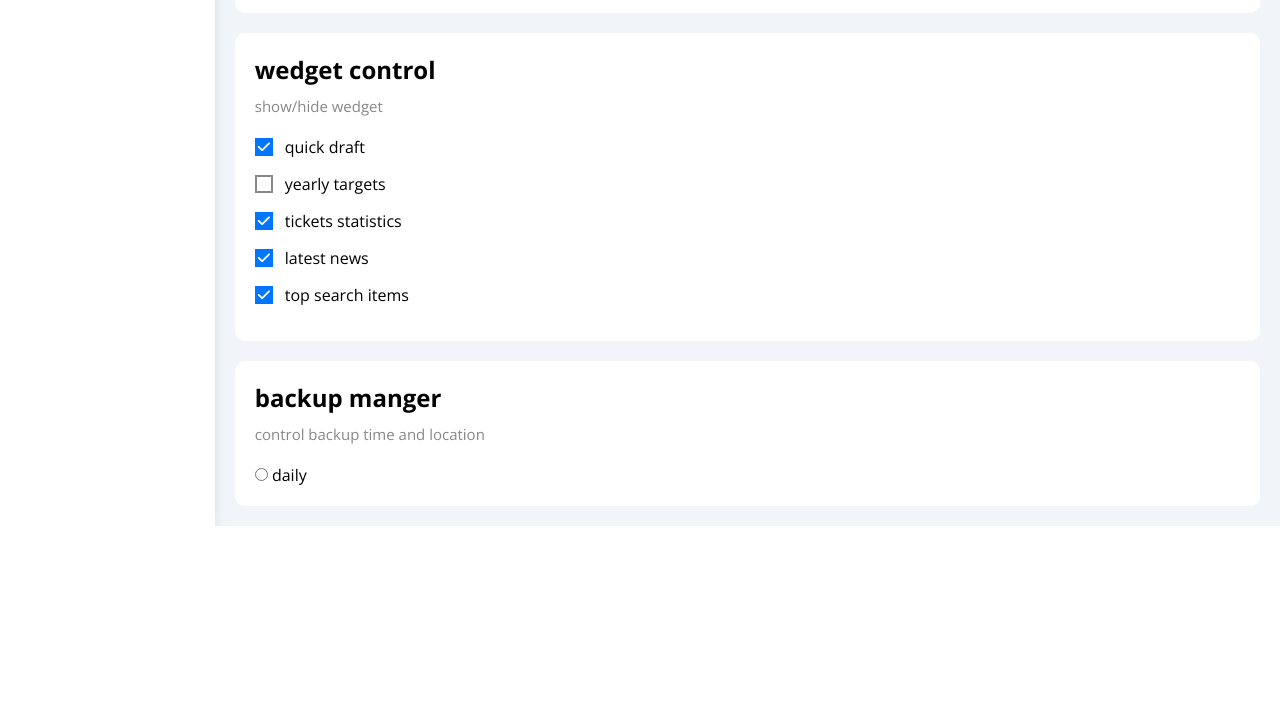
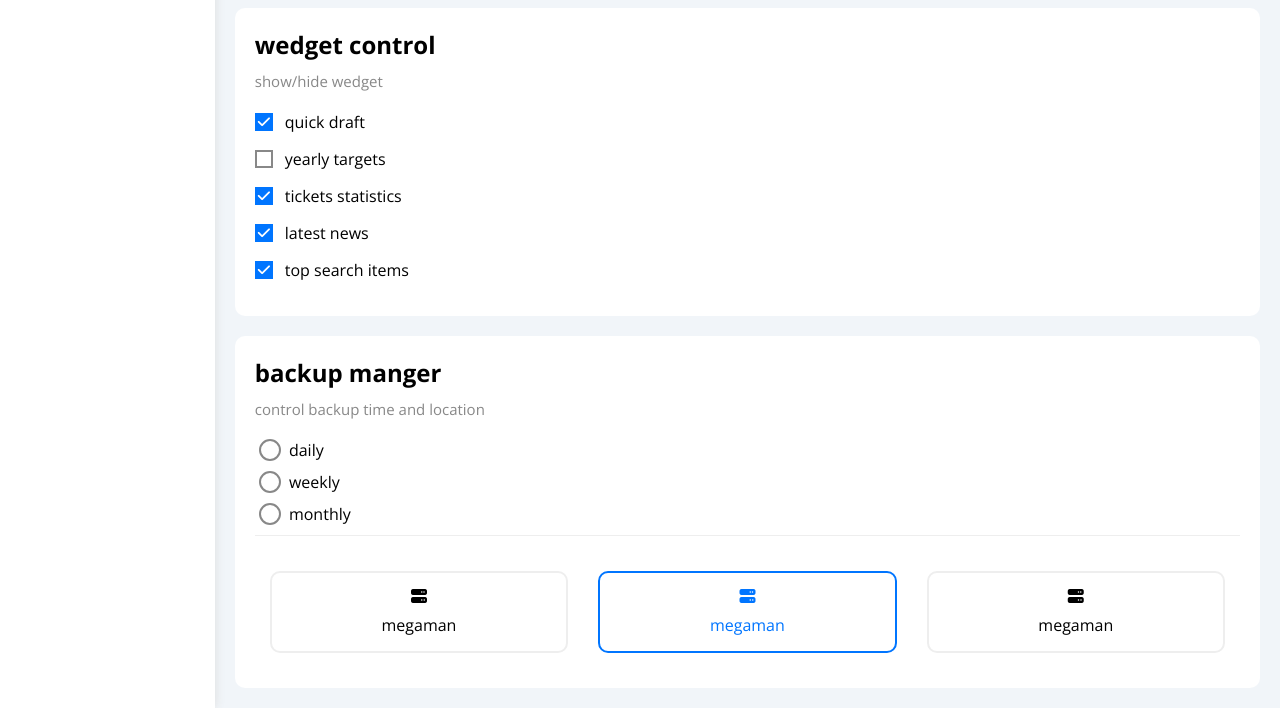
Before and after one commit to ahmedkilany123/dashboard, a plain HTML site: page setting.html in a window 1280 px wide. Shown: the part 1730-2438 px from the top of the page. Before the commit the page ends 2256 px from the top, so only its background shows below. Drawn offline with nearby package versions, Linux system fonts and the light colour scheme.

Commit message:
Add files via upload

```diff
--- a/css/framework.css
+++ b/css/framework.css
@@ -150,6 +150,9 @@
 }
 .m-0 {
     margin: 0;
+}
+.m-15 {
+    margin: 15px;
 }
 .m-20 {
     margin:20px;
--- a/css/master.css
+++ b/css/master.css
@@ -716,6 +716,7 @@ opacity: 0;
     padding: 2px;
     background-color: white;
 }
+
 .projects .responsive-table td img:not(:first-child) {
     margin-left: -20px;
 }
@@ -774,10 +775,10 @@ opacity: 0;
     cursor: no-drop;
 }
     /* start security */
-.security div:not(:last-of-type) {
+.social div:not(:last-of-type) {
     border-bottom: 1px solid #eee;
 }
-.security div input {
+.social div input {
     background-color: #f6f6f6;
     border: 1px solid #ccc;
     border-left: none;
@@ -785,7 +786,7 @@ opacity: 0;
     height: 40px;
 
 }
-.security div i {
+.social div i {
     display: flex;
     align-items: center;
     background-color: #f6f6f6;
@@ -814,9 +815,7 @@ opacity: 0;
 
     /* end security */
 
-    /* start wedget control  */
 
-    /* end wedget control  */
 
     /* start security */
 .controls input[type="checkbox"] {
@@ -826,6 +825,7 @@ opacity: 0;
 .controls label {
     position: relative;
     padding-left: 30px;
+    cursor: pointer;
     transition: 0.3s;
     -webkit-transition: 0.3s;
     -moz-transition: 0.3s;
@@ -841,6 +841,9 @@ opacity: 0;
     left: 0;
     top: 50%;
     margin-top: -9px;
+}
+.controls label:hover::before {
+    border-color:var(--blue-color);
 }
 .controls label::after {
     font-family: "Font Awesome 6 Free";
@@ -871,12 +874,98 @@ opacity: 0;
     /* end security */
 
     /* start backup  */
-.backup .date {
 
+.backup .date input[type="radio"]{
+    appearance: none;
+    -webkit-appearance: none;
+}
+.backup .date label {
+    position: relative;
+    padding-left: 30px;
+    cursor: pointer;
+}
+.backup .date label::before {
+    content: "";
+    position: absolute;
+    width: 18px;
+    height: 18px;
+    border-radius: 50%;
+    border: 2px solid var(--gray-color);
+    left: 0;
+    top: 50%;
+    margin-top: -11px;
+}
+.backup .date label::after{
+    content: "";
+    position: absolute;
+    width: 12px;
+    height: 12px;
+    border-radius: 50%;
+    background-color: var(--blue-color);
+    left: 5px;
+    top: 5px;
+    transform: scale(0);
+    -webkit-transform: scale(0);
+    -moz-transform: scale(0);
+    -ms-transform: scale(0);
+    -o-transform: scale(0);
+    transition: 0.3s;
+    -webkit-transition: 0.3s;
+    -moz-transition: 0.3s;
+    -ms-transition: 0.3s;
+    -o-transition: 0.3s;
+}
+.backup .date input:checked +  label::after {
+    transform: scale(1);
+    -webkit-transform: scale(1);
+    -moz-transform: scale(1);
+    -ms-transform: scale(1);
+    -o-transform: scale(1);
+}
+.backup .date input#daily1:checked +  label::before {
+    border-color: var(--blue-color);
+}
+.backup .date input#daily2:checked +  label::before {
+    border-color: var(--blue-color);
+}
+.backup .date input#daily3:checked +  label::before {
+    border-color: var(--blue-color);
+}
+
+.servers {
+    border-top: 1px solid #eee;
+    padding-top: 20px;
+}
+.servers label {
+    cursor: pointer;
+}
+.servers div {
+    border: 2px solid #eee;
+    transition: 0.3s;
+    -webkit-transition: 0.3s;
+    -moz-transition: 0.3s;
+    -ms-transition: 0.3s;
+    -o-transition: 0.3s;
+}
+.servers input[type="radio"] {
+    appearance: none;
+    -webkit-appearance: none;
+}
+.servers input[type="radio"]:checked + div{
+    border-color: var(--blue-color);
+    color: var(--blue-color);
+}
+.servers i {
+    display: block;
 }
     /* end backup  */
 
 /* end settings */
+/* ======================================================================================= */
+
+
+
+
 
 /* animation  */
 @keyframes bell {
--- a/setting.html
+++ b/setting.html
@@ -34,7 +34,7 @@
                     </a>
                 </li>
                 <li>
-                    <a class=" d-flex align-center fs-14 c-black rad-6 p-10" href="index.html">
+                    <a class=" d-flex align-center fs-14 c-black rad-6 p-10" href="profile.html">
                         <i class="fa-solid fa-user-tie"></i>
                         <span class="hide-mobile">Profile</span>
                     </a>
@@ -158,7 +158,7 @@
                 </div>
                 <!-- end security info  -->
                 <!-- start social   -->
-                <div class="security bg-white p-20 rad-10 ">
+                <div class="social bg-white p-20 rad-10 ">
                     <h2 class="mt-0 mb-10">social info </h2>
                     <p class="mt-0 mb-20 c-gray fs-15">social media information </p>
 
@@ -215,12 +215,46 @@
                 <div class="backup bg-white p-20 rad-10 ">
                     <h2 class="mt-0 mb-10">backup manger </h2>
                     <p class="mt-0 mb-20 c-gray fs-15">control backup time and location </p>
-                    <div class="date">
-                        <input type="radio" id="daily">
-                        <label for="daily" class="">daily</label>
+                    <div class="date mb-10">
+                        <input type="radio" id="daily1" name="time">
+                        <label for="daily1" class="">daily</label>
+                    </div>
+                    <div class="date mb-10">
+                        <input type="radio" id="daily2" name="time">
+                        <label for="daily2" class="">weekly</label>
+                    </div>
+                    <div class="date mb-10">
+                        <input type="radio" id="daily3" name="time">
+                        <label for="daily3" class="">monthly</label>
                     </div>
 
+                    <div class="servers d-flex align-center txt-c">
 
+                        <input type="radio" name="server" id="server-one">
+                        <div class="m-15 full-w rad-10">
+                            <label class="m-15 d-block" for="server-one">
+                                <i class="fa-solid fa-server  mb-10 d-block"></i>
+                                megaman
+                            </label>
+                        </div>
+
+                        <input type="radio" name="server" id="server-two" checked>
+                        <div class="m-15 full-w rad-10">
+                            <label class="m-15 d-block" for="server-two">
+                                <i class="fa-solid fa-server mb-10 d-block"></i>
+                                megaman
+                            </label>
+                        </div>
+
+                        <input type="radio" name="server" id="server-three">
+                        <div class="m-15 full-w rad-10">
+                            <label class="m-15 d-block" for="server-three">
+                                <i class="fa-solid fa-server mb-10 d-block"></i>
+                                megaman
+                            </label>
+                        </div>
+
+                    </div>
                 </div>
                 <!-- end backup  -->
 
```
Also changed, not shown: index.html (+1 -1 lines), profile.html (added, +107 -0 lines).
